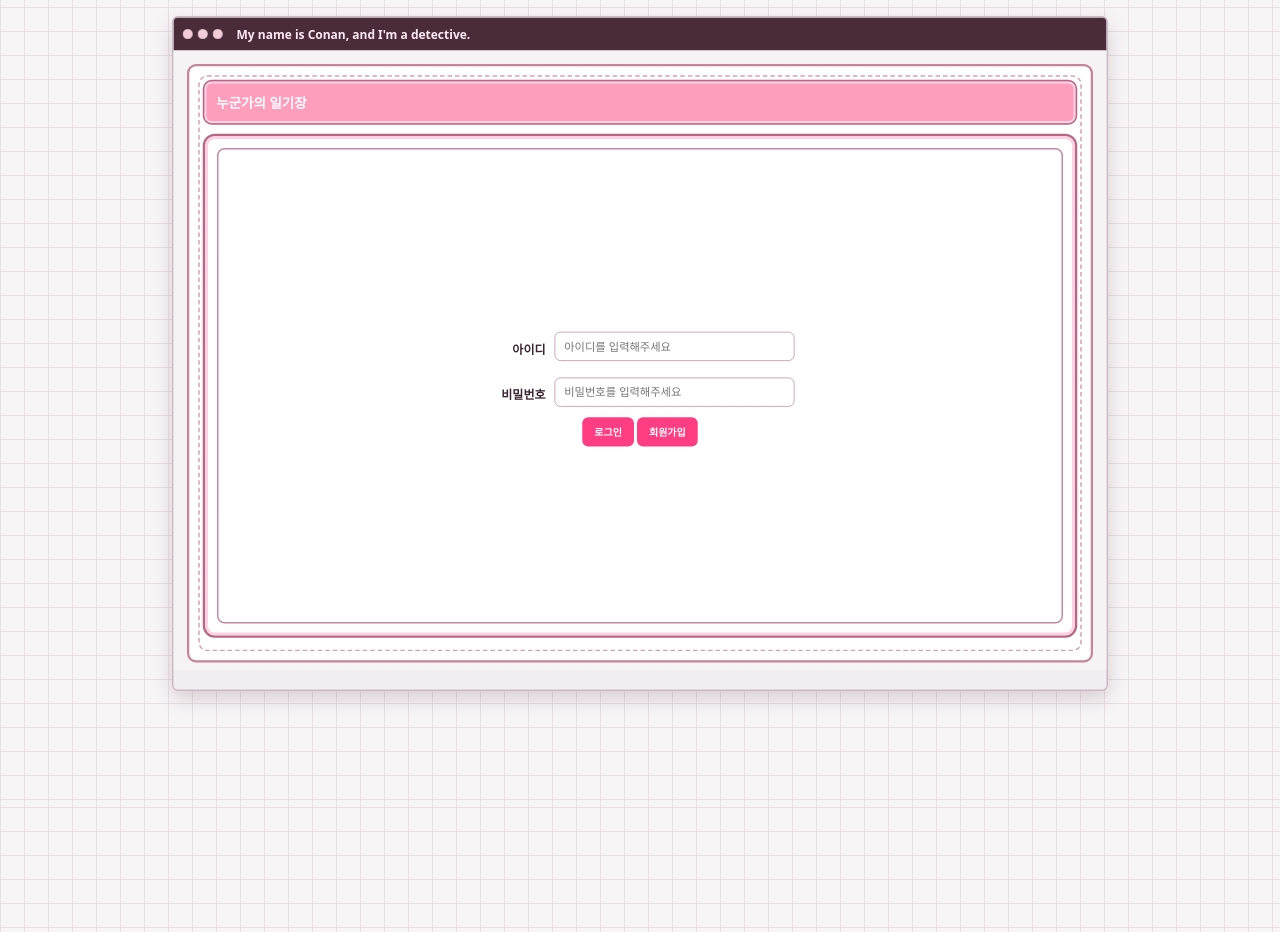
After one commit to miniproject-conan/miniproject, a Python web app: template app/templates/login.html in a window 1280 px wide. The commit adds this page. Run offline with Jinja, Linux system fonts and the light colour scheme; the template is opened without the code that fills it, so the values that code supplies are empty.

Commit message:
✨ feat: 로그인 병합

```diff
--- /dev/null
+++ b/app/static/loginscript.js
@@ -0,0 +1,62 @@
+document.addEventListener('DOMContentLoaded', () => {
+  document.querySelectorAll('.theme-btn')?.forEach(b => {
+    b.addEventListener('click', () => {
+      document.body.dataset.theme = b.dataset.theme;
+    });
+  });
+
+  const form = document.querySelector('form');
+  if (!form) return;
+
+  if (document.getElementById('pw2')) form.addEventListener('submit', handleSignup);
+  else form.addEventListener('submit', handleLogin);
+});
+
+async function handleLogin(e) {
+  e.preventDefault();
+  const id = document.getElementById('id').value.trim();
+  const pw = document.getElementById('pw').value.trim();
+
+  if (!id || !pw) return alert('아이디와 비밀번호를 입력하세요.');
+
+  try {
+    const res = await fetch(`/api/v1/auth/login`, {
+      method: 'POST',
+      headers: { 'Content-Type': 'application/json' },
+      body: JSON.stringify({ login_id: id, password: pw }),
+    });
+    const data = await res.json();
+    if (!res.ok) throw new Error(data.detail || '로그인 실패');
+    localStorage.setItem('access_token', data.access_token);
+    localStorage.setItem('refresh_token', data.refresh_token);
+    alert('로그인 성공!');
+    window.location.href = '/';
+  } catch (err) {
+    alert(err.message);
+  }
+}
+
+async function handleSignup(e) {
+  e.preventDefault();
+  const name = document.getElementById('name').value.trim();
+  const id = document.getElementById('id').value.trim();
+  const pw = document.getElementById('pw').value.trim();
+  const pw2 = document.getElementById('pw2').value.trim();
+
+  if (!name || !id || !pw || !pw2) return alert('모든 필드를 입력해주세요.');
+  if (pw !== pw2) return alert('비밀번호가 일치하지 않습니다.');
+
+  try {
+    const res = await fetch(`/api/v1/auth/signup`, {
+      method: 'POST',
+      headers: { 'Content-Type': 'application/json' },
+      body: JSON.stringify({ username: name, login_id: id, password: pw }),
+    });
+    const data = await res.json();
+    if (!res.ok) throw new Error(data.detail || '회원가입 실패');
+    alert('회원가입 완료!');
+    window.location.href = '/api/v1/auth/login';
+  } catch (err) {
+    alert(err.message);
+  }
+}
--- /dev/null
+++ b/app/static/style/loginstyle.css
@@ -0,0 +1,170 @@
+/* ===== Theme (최소값 + fallback) ===== */
+:root{
+  --bg:#f8f5f7; --grid:#e7dfe4;
+  --window-bg:#f2eef1; --window-border:#cbb9c3;
+  --chrome:#4a2b3a; --chrome-text:#ffeaf2;
+  --panel:#ff9dbd; --panel-soft:#ffd2e3;
+  --paper:#ffffff; --stroke:#b56784; --inner-stroke:#c28aa1;
+  --dash:#d6a2b5; --tab-active:#ff3d82;
+  --shadow:0 10px 26px rgba(80,25,45,.18); --text:#3b2530;
+  --ui-scale:.75;
+}
+body[data-theme="blue"]{
+  --bg:#f0f6fa; --grid:#d9e2e8; --window-bg:#eef4f9; --window-border:#b8c8d6;
+  --chrome:#2b4a6b; --chrome-text:#e9f0ff; --panel:#7ec0df; --panel-soft:#cce7f5;
+  --paper:#fff; --stroke:#6c8aa5; --inner-stroke:#8aa6bd; --dash:#9fb6c8;
+  --tab-active:#4683bb; --text:#1e2a33; --shadow:0 10px 26px rgba(20,30,40,.18);
+}
+body[data-theme="black"]{
+  --bg:#1f1f1f; --grid:#2a2a2a; --window-bg:#1a1a1a; --window-border:#333;
+  --chrome:#111; --chrome-text:#eee; --panel:#2d2d2d; --panel-soft:#444;
+  --paper:#121212; --stroke:#555; --inner-stroke:#666; --dash:#505050;
+  --tab-active:#777; --text:#ddd; --shadow:0 10px 26px rgba(0,0,0,.4);
+}
+
+/* ===== Base ===== */
+*{box-sizing:border-box}
+html,body{height:100%}
+body{
+  margin:0; color:var(--text);
+  background:
+    repeating-linear-gradient(0deg,var(--grid) 0 1px,transparent 1px 24px),
+    repeating-linear-gradient(90deg,var(--grid) 0 1px,transparent 1px 24px),
+    var(--bg);
+  font-family:ui-sans-serif,system-ui,"Pretendard","Noto Sans KR",sans-serif;
+}
+
+/* ===== Window scaffold (필수 크기 규칙) ===== */
+.stage{min-height:100vh; display:flex; justify-content:center; align-items:flex-start; padding:16px; overflow:auto}
+.window{
+  width:1380px; height:900px;               /* 원본 사이즈 */
+  transform:scale(var(--ui-scale));         /* 75% 축소 */
+  transform-origin:top center;
+  background:var(--window-bg); border:2px solid var(--window-border); border-radius:8px;
+  box-shadow:var(--shadow); display:grid; grid-template-rows:44px 1fr 26px; overflow:hidden;
+}
+.titlebar{background:var(--chrome); color:var(--chrome-text); display:flex; align-items:center; gap:10px; padding:0 12px; font-weight:600}
+.traffic{display:flex; gap:6px; margin-right:8px}
+.traffic .dot{width:14px;height:14px;border-radius:50%;background:#f2ccd8;border:1px solid rgba(0,0,0,.25)}
+.statusbar{background:color-mix(in oklab,var(--window-bg),#000 6%); border-top:2px solid color-mix(in oklab,var(--window-border),#000 10%)}
+
+/* ===== Notebook ===== */
+.desk{background:color-mix(in oklab,var(--window-bg),#fff 30%); padding:18px 18px 10px}
+.notebook{
+  position:relative; height:100%; width:100%;
+  border:3px solid color-mix(in oklab,var(--stroke),#fff 20%);
+  border-radius:12px; background:var(--paper); padding:18px 18px 12px; overflow:hidden;
+}
+.notebook:before{
+  content:""; position:absolute; inset:12px;
+  border:2px dashed var(--dash); border-radius:12px; pointer-events:none; z-index:0;
+}
+
+/* 상단 band 한 줄 */
+.band{
+  display:flex; align-items:center; gap:12px;
+  width:100%; height:60px; margin:0 0 12px 0; padding:0 16px;
+  background:var(--panel); border:2px solid var(--stroke); border-radius:12px;
+  box-shadow:inset 0 0 0 3px var(--panel-soft);
+  position:relative; z-index:1;
+}
+.diary_title{font-weight:800; color:#fff; font-size:18px}
+
+/* ===== Single page 꽉 채우기 ===== */
+.pages{position:relative; display:block; height:calc(100% - 90px); min-height:400px; z-index:1}
+.page{
+  background:var(--paper);
+  border:3px solid var(--stroke);
+  border-radius:16px;
+  position:relative; overflow:hidden;
+  box-shadow:inset 0 0 0 4px var(--panel-soft);
+  margin:0; width:100%; height:100%;
+}
+.page .inner{
+  position:absolute; inset:16px;
+  border:2px solid var(--inner-stroke, #ccc);
+  border-radius:10px; background:var(--paper);
+  overflow:auto; padding:16px; min-height:200px;
+}
+
+/* ===== 폼 가독성 ===== */
+.page .inner input[type="text"],
+.page .inner input[type="password"]{
+  display:block; width:320px; max-width:100%;
+  margin:8px 0 14px; padding:10px 12px;
+  border:1.5px solid var(--inner-stroke, #c8c8c8);
+  border-radius:8px; background:#fff; color:var(--text);
+}
+.page .inner input[type="submit"],
+.page .inner input[type="button"]{
+  padding:10px 16px; border:0; border-radius:8px;
+  background:var(--tab-active); color:#fff; font-weight:700; cursor:pointer;
+}
+
+/* ===== 폼을 가로·세로 중앙 정렬 ===== */
+.page .inner{
+  display:flex;
+  flex-direction:column;      /* 입력 필드가 위→아래로 */
+  justify-content:center;     /* 세로 중앙 */
+  align-items:center;         /* 가로 중앙 */
+  text-align:center;
+}
+
+
+form{
+  align-items: center;
+}
+
+/* 안전장치: 혹시 남아 있으면 숨김 */
+.page.right, .rings, .righttabs{display:none !important}
+
+/* ===== 가로 한 줄 레이아웃 ===== */
+.login-form{
+  display:flex;
+  flex-direction:column;
+  gap:16px; /* 줄 간격 */
+  align-items:center;
+}
+
+.input_row{
+  display:flex;
+  align-items:center;
+  justify-content:center;
+  gap:12px; /* 라벨과 입력칸 사이 간격 */
+}
+
+.input_row label{
+  font-weight:700;
+  min-width:80px;
+  text-align:right;
+}
+
+.input_row input[type="text"],
+.input_row input[type="password"]{
+  width:240px;
+  padding:8px 10px;
+  border:1.5px solid var(--inner-stroke);
+  border-radius:8px;
+  background:#fff;
+  color:var(--text);
+  font-size:15px;
+}
+
+.login-form input[type="submit"]{
+  margin-top:8px;
+  padding:10px 16px;
+  border:0;
+  border-radius:8px;
+  background:var(--tab-active);
+  color:#fff;
+  font-weight:700;
+  cursor:pointer;
+}
+
+
+/* ===== Theme switcher ===== */
+.theme-switcher{position:absolute; top:8px; right:12px; display:flex; gap:8px}
+.theme-btn{padding:6px 10px; border:none; border-radius:6px; cursor:pointer; font-weight:600}
+.theme-btn[data-theme="pink"]{background:#ff9dbd; color:#fff}
+.theme-btn[data-theme="blue"]{background:#7ec0df; color:#fff}
+.theme-btn[data-theme="black"]{background:#444; color:#fff}
--- /dev/null
+++ b/app/templates/login.html
@@ -0,0 +1,42 @@
+<!DOCTYPE html>
+<html lang="ko">
+<head>
+  <meta charset="utf-8" />
+  <title>Login | Team Conan</title>
+  <link rel="stylesheet" href="{{ url_for('static', path='style/loginstyle.css') }}">
+  <script src="{{ url_for('static', path='loginscript.js') }}" defer></script>
+</head>
+<body data-theme="pink">
+  <div class="stage">
+    <div class="window">
+      <div class="titlebar">
+        <div class="traffic"><span class="dot"></span><span class="dot"></span><span class="dot"></span></div>
+        <div>My name is Conan, and I'm a detective.</div>
+      </div>
+      <div class="desk">
+        <div class="notebook">
+          <div class="band"><span class="diary_title">누군가의 일기장</span></div>
+          <div class="pages">
+            <section class="page">
+              <div class="inner">
+                <form id="loginForm">
+                  <div class="input_row">
+                    <label>아이디</label>
+                    <input type="text" id="id" placeholder="아이디를 입력해주세요">
+                  </div>
+                  <div class="input_row">
+                    <label>비밀번호</label>
+                    <input type="password" id="pw" placeholder="비밀번호를 입력해주세요">
+                  </div>
+                  <input type="submit" value="로그인">
+                  <input type="button" value="회원가입" onclick="window.location.href='{{ url_for('render_signin') }}'">
+                </form>
+              </div>
+            </section>
+          </div>
+        </div>
+      </div>
+    </div>
+  </div>
+</body>
+</html>
```
Also changed, not shown: app/api/v1/auth.py (+16 -1 lines), app/templates/index.html (+48 -10 lines), app/templates/signin.html (added, +38 -0 lines).
